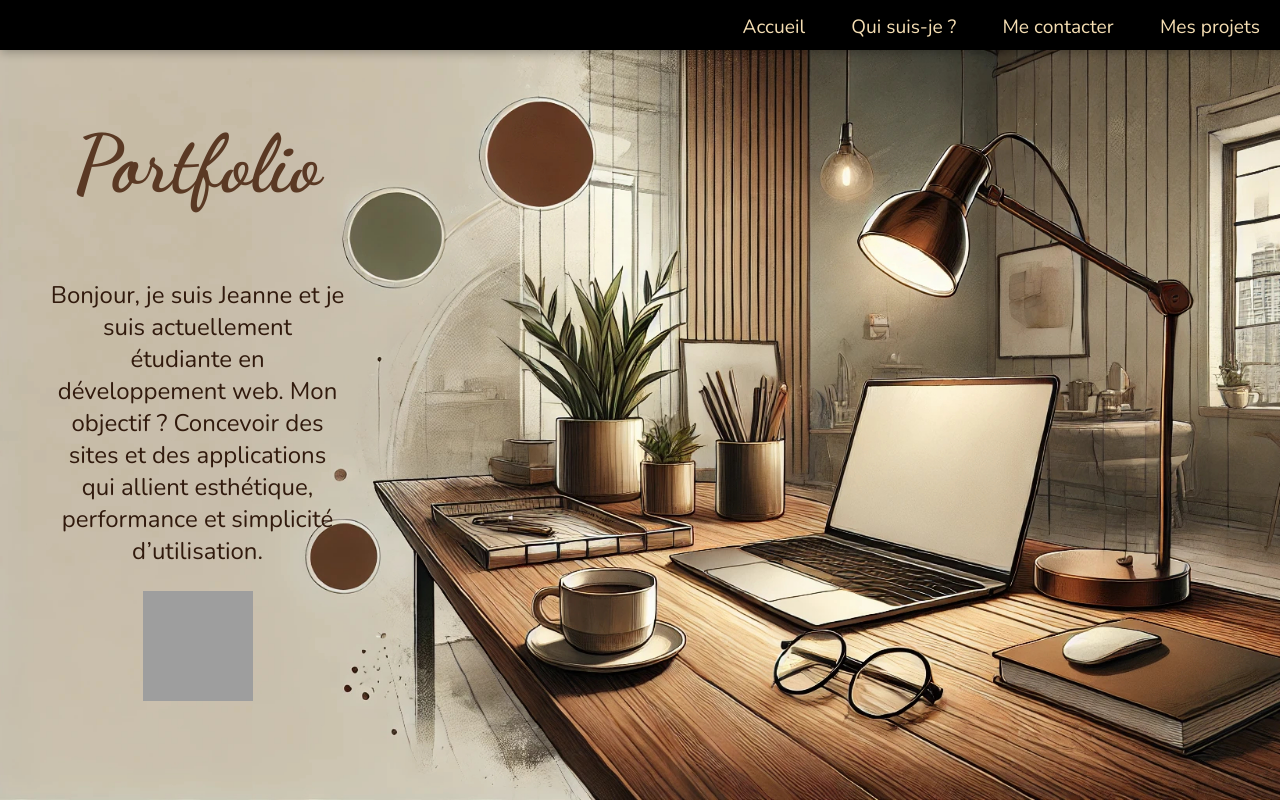
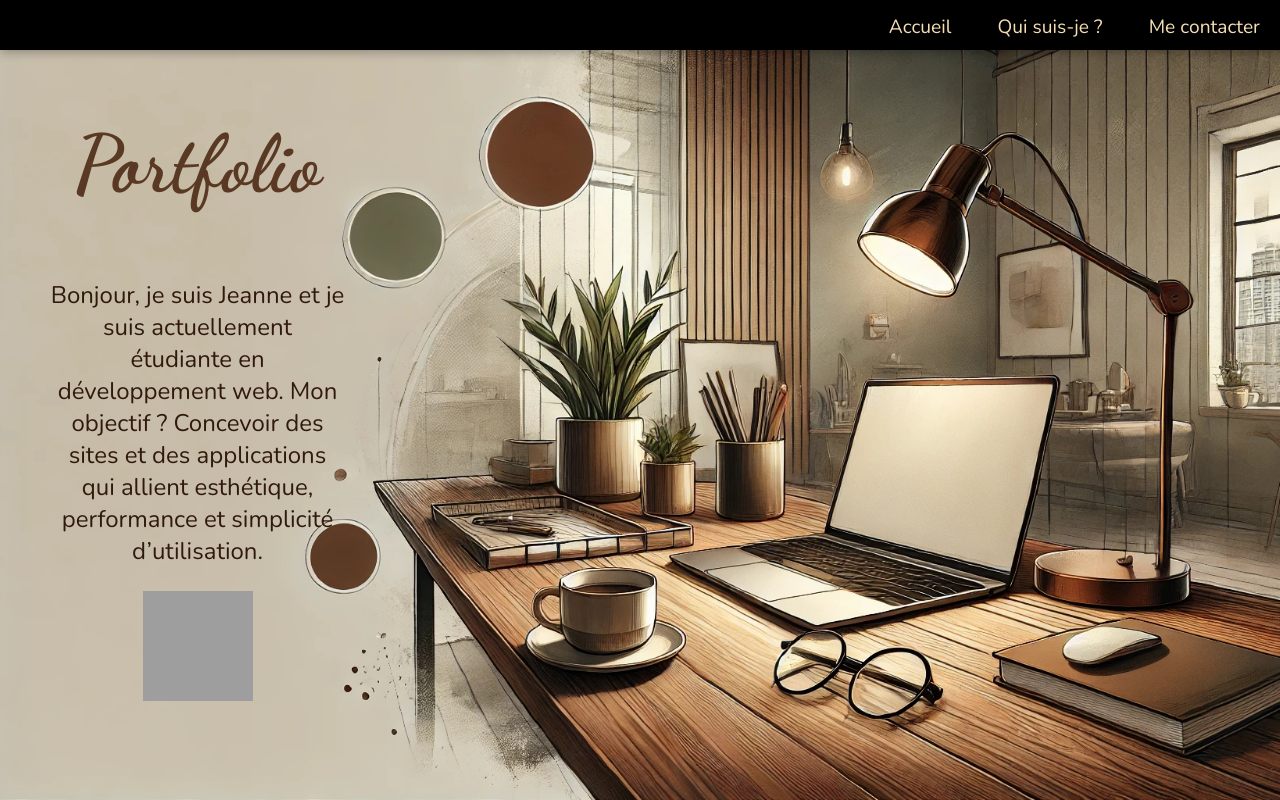
Before and after one commit to JM-UL/portfolio, a plain HTML site: page index.html in a window 1280 px wide. Shown: the top 800 px of the page. Drawn offline with nearby package versions, Linux system fonts and the light colour scheme; grey boxes are pictures that could not be loaded.

Commit message:
Update index.html

```diff
--- a/index.html
+++ b/index.html
@@ -15,7 +15,6 @@
 			<li> <a href="#accueil">Accueil</a> </li>
 			<li> <a href="#quisuisje">Qui suis-je ?</a> </li>
 			<li> <a href="#mecontacter">Me contacter</a> </li>
-			<li> <a href="projets.html">Mes projets</a> </li>
 		</ul>
 	</nav>
 	</header>
```
